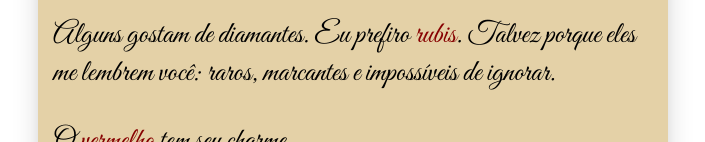
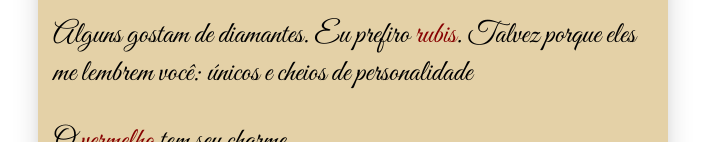
Before and after one commit to LuizDelio/projetoju, a website: page carta.html in a window 1280 px wide. Shown: the part 203-345 px from the top of the page, without its empty margins (287-992 px from the left). Drawn offline with Linux system fonts and the light colour scheme; a web font is replaced by a local one.

Commit message:
Update carta.html

```diff
--- a/carta.html
+++ b/carta.html
@@ -26,8 +26,7 @@
             A Escolha do Rubi
         </h4>
         <p>Alguns gostam de diamantes. Eu prefiro <span class="verm"> rubis</span>. Talvez porque eles me lembrem você:
-            raros, marcantes e
-            impossíveis de ignorar.
+            únicos e cheios de personalidade
         </p>
 
         <p>O <span class="verm">vermelho</span> tem seu charme.</p>
```
